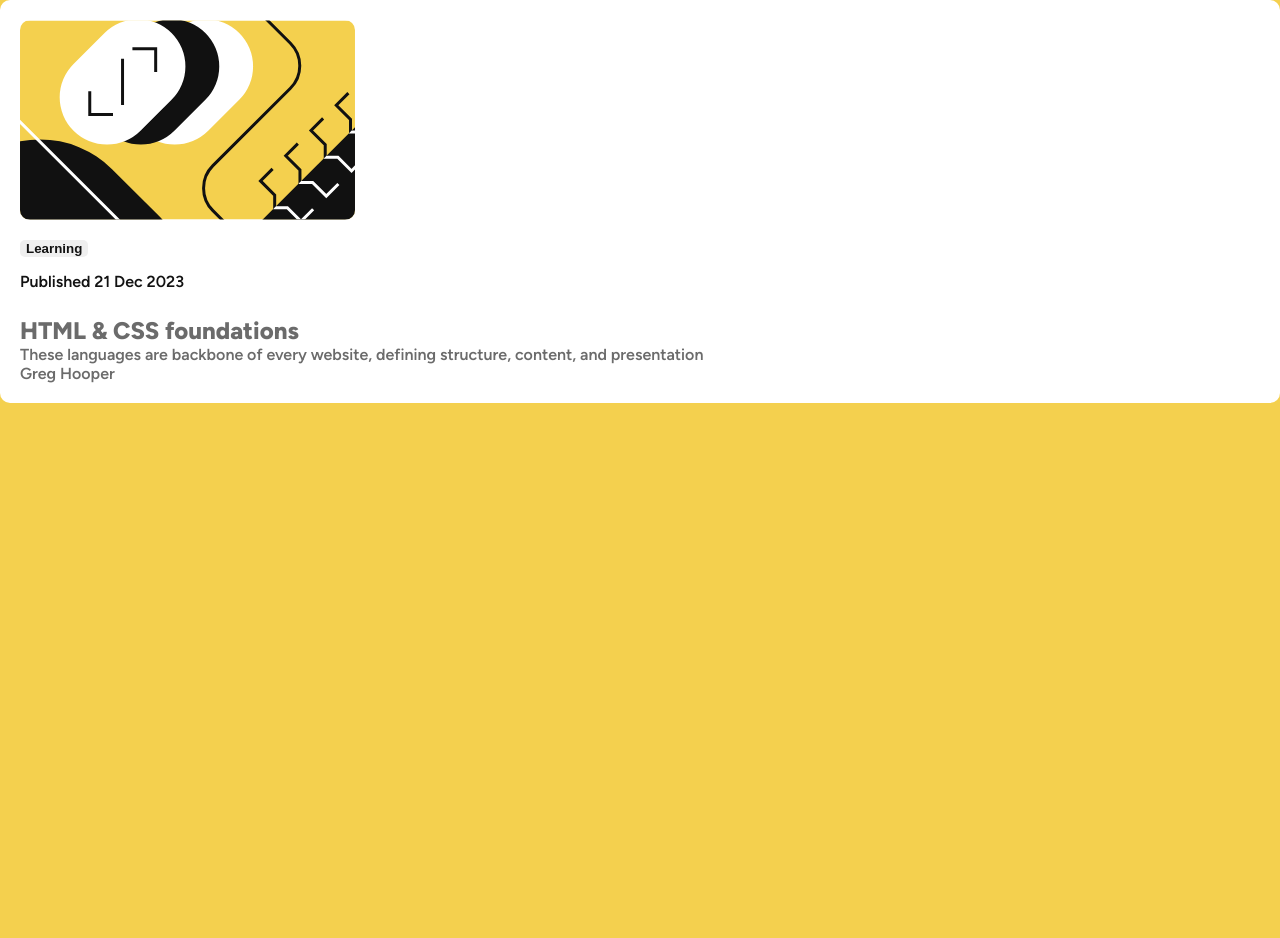
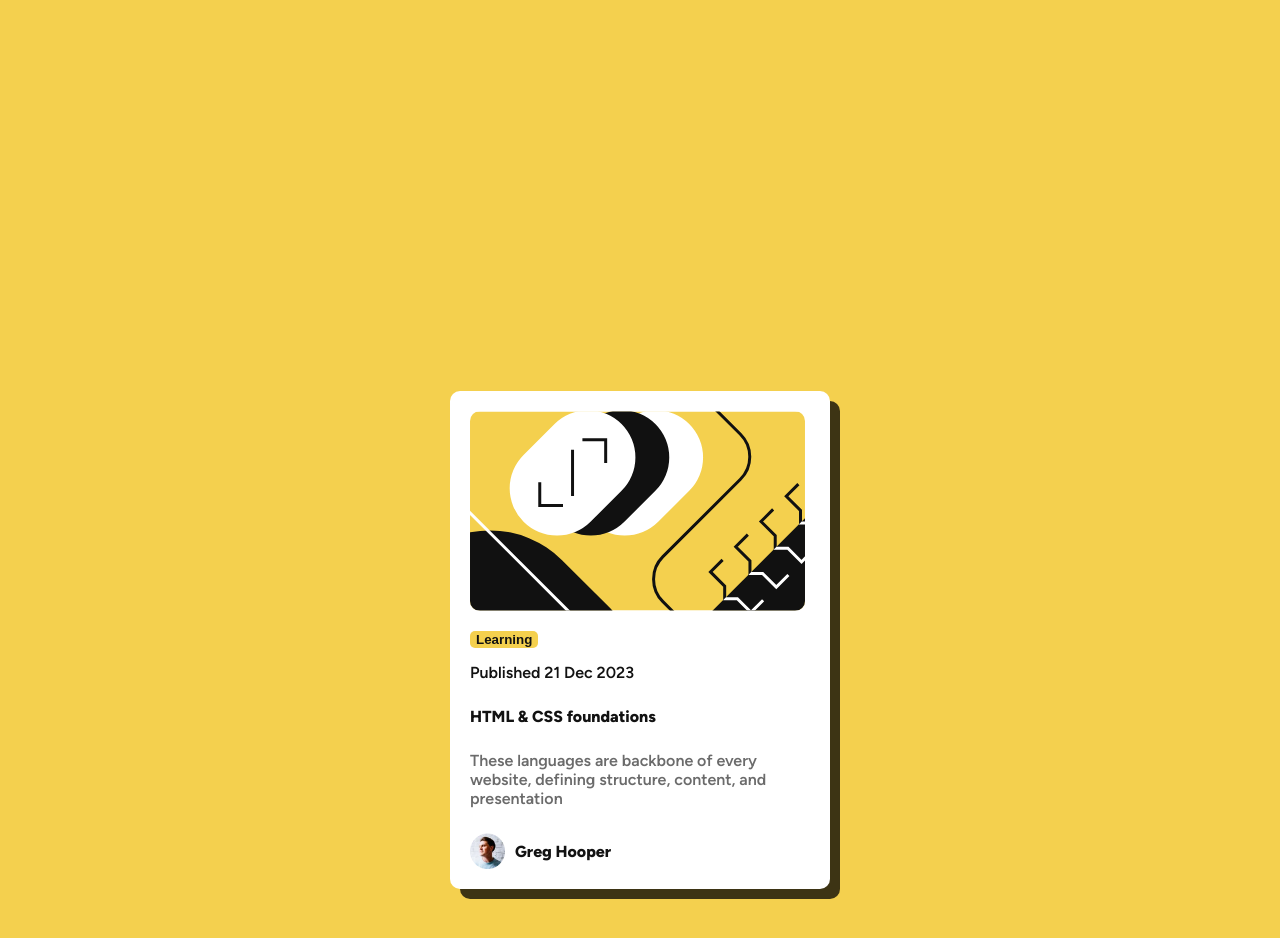
Before and after one commit to VitaliySaburdo/blog-preview-card, a plain HTML site: page index.html in a window 1280 px wide. Before the commit the page ends 800 px from the top, so only its background shows below. Drawn offline with Linux system fonts and the light colour scheme.

Commit message:
desk finish

```diff
--- a/index.html
+++ b/index.html
@@ -21,6 +21,7 @@
     <header class="visually-hidden"></header>
     <main>
       <section>
+        <h1 class="visually-hidden">blog preview card</h1>
         <div class="blog__container">
           <img
             src="./assets/images/illustration-article.svg"
@@ -31,13 +32,19 @@
           />
           <button class="blog_btn">Learning</button>
           <p class="blog__text">Published 21 Dec 2023</p>
-          <h1 class="blog__title">HTML & CSS foundations</h1>
+          <a href="" class="blog__link">HTML & CSS foundations</a>
           <p class="blog__description">
             These languages are backbone of every website, defining structure,
             content, and presentation
           </p>
           <div class="blog__name">
-            <img src="" alt="" class="blog__name--img" />
+            <img
+              src="./assets/images/image-avatar.webp"
+              alt="avatar"
+              class="blog__name--img"
+              width="35"
+              height="35"
+            />
             <p class="blog__name text">Greg Hooper</p>
           </div>
         </div>
--- a/style.css
+++ b/style.css
@@ -31,6 +31,11 @@ p {
   margin: 0;
 }
 
+a {
+  text-decoration: none;
+  text-decoration-line: none;
+}
+
 img {
   display: block;
   max-width: 100%;
@@ -54,7 +59,6 @@ img {
 :root {
   /* colors */
   --white: hsl(0, 0%, 100%);
-
   --yellow: hsl(47, 88%, 63%);
   --gray-500: hsl(0, 0%, 42%);
   --gray-950: hsl(0, 0%, 7%);
@@ -69,6 +73,13 @@ body {
   font-weight: 500;
   background-color: var(--yellow);
   font-size: 16px;
+}
+
+section {
+  display: flex;
+  justify-content: center;
+  align-items: center;
+  height: 100vw;
 }
 
 .visually-hidden {
@@ -89,6 +100,8 @@ body {
   background-color: var(--white);
   border-radius: 10px;
   padding: 20px;
+  width: 380px;
+  box-shadow: 10px 10px 0px 0px rgba(0, 0, 0, 0.75);
 }
 
 .blog__img {
@@ -105,6 +118,7 @@ body {
   font-weight: 800;
   margin-bottom: 15px;
   color: var(--gray-950);
+  background-color: var(--yellow);
 }
 
 .blog__text {
@@ -112,13 +126,21 @@ body {
   color: var(--gray-950);
   margin-bottom: 25px;
 }
-.blog__title {
+.blog__link {
+  display: block;
+  font-weight: 800;
+  color: var(--gray-950);
+  margin-bottom: 25px;
 }
 .blog__description {
+  margin-bottom: 25px;
 }
 .blog__name {
-}
-.blog__name--img {
+  display: flex;
+  align-items: center;
+  gap: 10px;
 }
 .text {
+  font-weight: 800;
+  color: var(--gray-950);
 }
```
